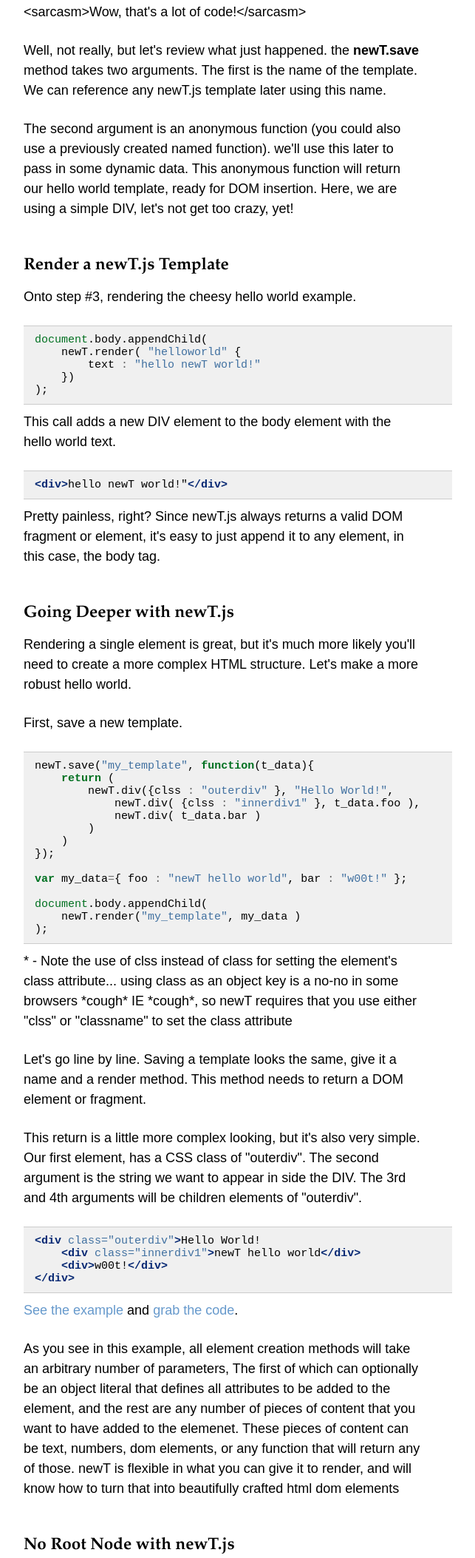
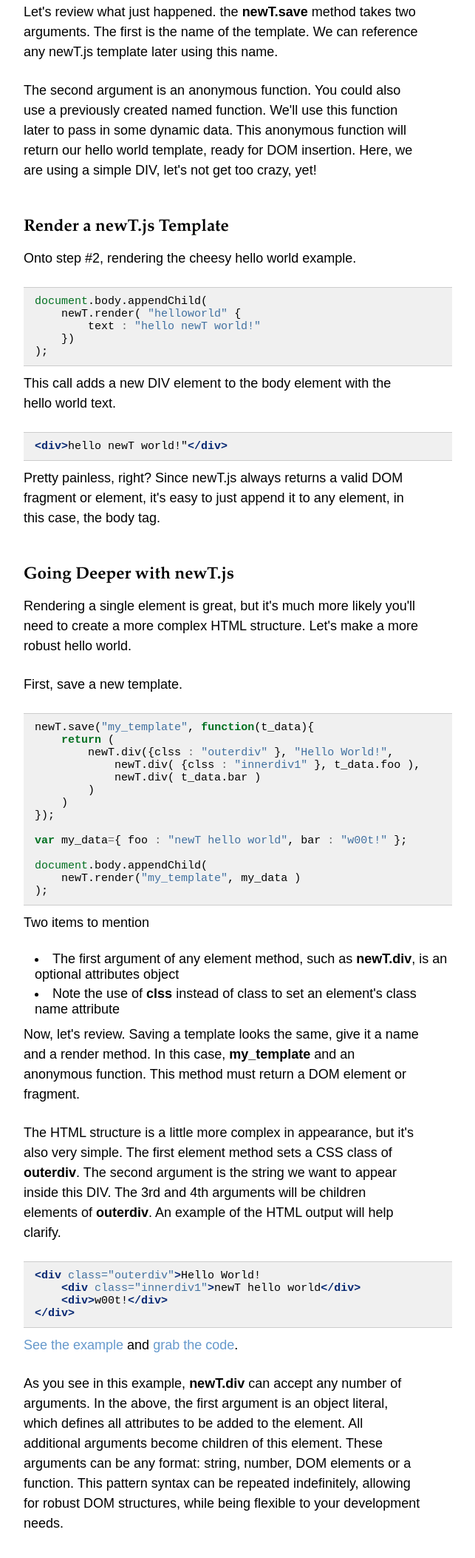
Before and after one commit to jeffreytierney/newT, a plain HTML site: page index.html in a window 1280 px wide. Shown: the part 1202-3308 px from the top of the page at 74% size, without its empty margins (298-941 px from the left). Drawn offline with Linux system fonts and the light colour scheme.

Commit message:
intermediate rev

```diff
--- a/index.html
+++ b/index.html
@@ -80,17 +80,13 @@ injected text for flavor.</p>
             </code>
 
             <p>
-                &lt;sarcasm&gt;Wow, that's a lot of code!&lt;/sarcasm&gt;
-            </p>
-            <p>
-                Well, not really, but let's
-            review what just happened. the <b>newT.save</b> method takes two
+            Let's review what just happened. the <b>newT.save</b> method takes two
             arguments. The first is the name of the template. We can
             reference any newT.js template later using this name. </p>
 
-            <p>The second argument is an anonymous function (you could also use a
-                previously created named function). we'll use
-            this later to pass in some dynamic data. This
+            <p>The second argument is an anonymous function.  You could also use a
+                previously created named function. We'll use
+            this function later to pass in some dynamic data. This
             anonymous function will return our hello world template,
             ready for DOM insertion. Here, we are using a simple DIV,
             let's not get too crazy, yet!</p>
@@ -99,7 +95,7 @@ injected text for flavor.</p>
 
         <div id="" class="display_box">
             <h2>Render a newT.js Template</h2>
-            <p>Onto step #3, rendering the cheesy hello world example.</p>
+            <p>Onto step #2, rendering the cheesy hello world example.</p>
 
             <code class="syntax">
 
@@ -149,19 +145,27 @@ world text.</p>
 
 
             </code>
-            <p>* - Note the use of clss instead of class for setting the element's class attribute...
-                using class as an object key is a no-no in some browsers *cough* IE *cough*,
-                so newT requires that you use either "clss" or "classname" to set the class attribute</p>
+            <p>Two items to mention</p>
+            <ul>
+                <li>The first argument of any element method,
+                such as <b>newT.div</b>, is an
+                optional attributes object</li>
+                <li>Note the use of <b>clss</b> instead of class to set
+                an element's class name attribute</li>
+            </ul>
 
-            <p>Let's go line by line. Saving a template looks the same,
-            give it a name and a render method. This method needs to
+            <p>Now, let's review. Saving a template looks the same,
+            give it a name and a render method. In this case,
+            <b>my_template</b> and an anonymous function. This method must
             return a DOM element or fragment.</p>
 
-            <p>This return is a little more complex looking, but it's
-            also very simple. Our first element, has a CSS class of
-            "outerdiv". The second argument is the string we want to
-            appear in side the DIV. The 3rd and 4th arguments will be
-            children elements of "outerdiv".</p>
+            <p>The HTML structure is a little more complex in
+            appearance, but it's
+            also very simple. The first element method sets a CSS class of
+            <b>outerdiv</b>. The second argument is the string we want to
+            appear inside this DIV. The 3rd and 4th arguments will be
+            children elements of <b>outerdiv</b>. An example of the HTML
+            output will help clarify.</p>
 
             <code class="syntax">
 <div class="highlight"><pre><span class="nt">&lt;div</span> <span class="na">class=</span><span class="s">&quot;outerdiv&quot;</span><span class="nt">&gt;</span>Hello World!
@@ -175,11 +179,14 @@ world text.</p>
             <a href="https://github.com/jeffreytierney/newT/blob/master/examples/helloworld.html">grab the
                 code</a>.</p>
 
-                <p>As you see in this example, all element creation methods will take an arbitrary number of parameters,
-                    The first of which can optionally be an object literal that defines all attributes to be added to the element,
-                    and the rest are any number of pieces of content that you want to have added to the elemenet.  These pieces of
-                    content can be text, numbers, dom elements, or any function that will return any of those.  newT is flexible in
-                    what you can give it to render, and will know how to turn that into beautifully crafted html dom elements</p>
+            <p>As you see in this example, <b>newT.div</b> can accept
+            any number of arguments. In the above, the first argument is
+            an object literal, which defines all attributes to be added to
+            the element. All additional arguments become children of
+            this element. These arguments can be any format:  string,
+            number, DOM elements or a function. This pattern syntax can
+            be repeated indefinitely, allowing for robust DOM
+            structures, while being flexible to your development needs.</p>
 
         </div>
 
@@ -189,8 +196,8 @@ world text.</p>
 <p>
     Sometimes we have a situation where we want a template to return multiple nodes, with no individual parent node defined in the template.
     For example if we are creating a template to replace the items in a list without recreating the list itself.
-    We can just tell newT.js to return an array, and newT.js will be smart enough to convert the result to a document fragment
-    allowing you to safely insert the rendered template anywhere you want. Take a look at the below example.
+    We can just tell newT.js to return an array, and newT.js is smart
+    enough to automatically convert the result to a DOM fragment. Take a look at the below example.
 </p>
 
 <code class="syntax">
@@ -220,7 +227,7 @@ world text.</p>
     <h2>Using newT.eachRender and partials</h2>
     <p>Let's face it, looping over lists is a common action, but with newT.js
     building DOM lists can be quick and painless.  Take a look at the
-    eachRender method.</p>
+    <b>newT.eachRender</b> method.</p>
     <code class="syntax">
 <div class="highlight"><pre><span class="kd">var</span> <span class="nx">a_list_data</span><span class="o">=</span><span class="p">[{</span>
     <span class="nx">foo</span> <span class="o">:</span> <span class="s2">&quot;one&quot;</span>
@@ -250,16 +257,39 @@ world text.</p>
 </pre></div>
 
     </code>
-    <p>We are going to use two newT templates. "items_list", which is a "partial" that
-    produces just a list item, and "a_list", which is the parent template that will use eachRender
-    to loop through the data passed in, rendering the partial temple to create a list item element
-    for each object in the "a_list_data array".</p>
+    <p>We are going to use two newT templates. <b>items_list</b>, which is a partial that
+    produces just a list item, and <b>a_list</b>, which is the parent
+    template that will use <b>newT.eachRender</b>
+    to loop through the data passed in, rendering the partial template for each object in the <b>a_list_data</b> array.</p>
 
     <p><a href="examples/each_render.html">See the example</a> and
-            <a
-                href="https://github.com/jeffreytierney/newT/blob/master/examples/each_render.html">grab the code</a>.</p>
+    <a href="https://github.com/jeffreytierney/newT/blob/master/examples/each_render.html">grab the code</a>.</p>
 
-</div>
+        </div>
+
+    <div class="display_box">
+        <h2>What else can newT.js do?</h2>
+        <p>No template library would be complete without a little
+        flexiblity. And, no template library would be awesome without a
+        lot of flexibility, newT.js gives you both.</p>
+
+        <p>While a full and complete description of newT.js
+        functionality is best described by the <a href="https://github.com/jeffreytierney/newT/blob/master/newT.js">source code</a>. Let's
+        enumerate a few handy features and review how to leverage them.</p>
+
+        <ol>
+            <li>Safe Mode</li>
+            <li>No Conflict mode</li>
+            <li>Template conditionals</li>
+            <li>newT.extend</li>
+            <li>newT.render options</li>
+            <li>Template namespace</li>
+        </ol>
+
+        <p></p>
+    </div>
+
+
         <div>
             <h2>Using newT.js in Widgets</h2>
             <p>Of course newT.js can be used in widgets! Why wouldn't
@@ -273,8 +303,8 @@ world text.</p>
         <div>
             <h2>Building Applications with newT.js</h2>
             <p>Building full featured JS applications is hard work, but
-            it shouldn't be! newT.js aims to make rendering DOM elements
-            from JavaScript a joy! Flexible and reusable templates are
+            it shouldn't be! Make rendering DOM elements a joy by using
+            newT.js. Flexible and reusable templates are
             within reach. Check out this  <a
                 href="examples/slideshow_wdgt.html">Cute Kitten
                 Slideshow</a> to see a demo of a more complex
```
